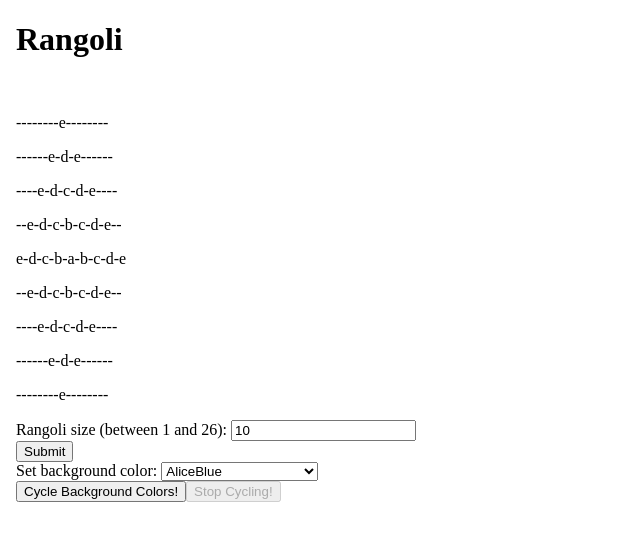
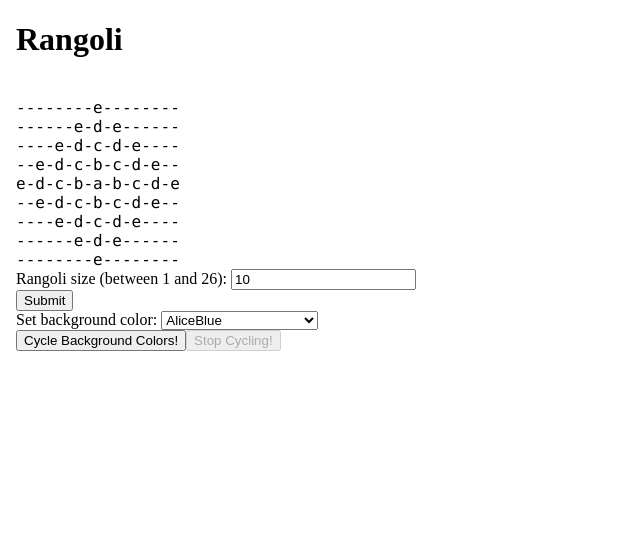
Before and after one commit to Gendo90/2020-Angular-Bootcamp, an Angular app in the folder rangoli/: page / in a window 1280 px wide. Shown: the top 540 px of the page, without its empty margins (0-640 px from the left). Built offline with nearby package versions, Linux system fonts and the light colour scheme.

Commit message:
fix: Update app so that size will dynamically change upon user input

```diff
--- a/rangoli/src/app/app.component.css
+++ b/rangoli/src/app/app.component.css
@@ -0,0 +1,5 @@
+p {
+    font-family: "Lucida Console";
+    padding: 0px;
+    margin: 0px;
+}
--- a/rangoli/src/app/app.component.html
+++ b/rangoli/src/app/app.component.html
@@ -17,14 +17,14 @@
       <!-- ADD HEADER HERE -->
       <!-- ADD DESCRIPTION OF PAGE AND BACKGROUND HERE! -->
       <div class="rangoli_holder">
-          <div id="rangoli_space" class="rangoli" [style.background-color]="background_color">
-              <p *ngFor="let line of rangoli_state">{{line}}</p>
+          <div id="rangoli_space" [style.background-color]="background_color">
+              <p class="rangoli" *ngFor="let line of rangoli_state">{{line}}</p>
           </div>
       </div>
       <article class="flex-list">
 
           <div class="list_desc">
-                  Rangoli size (between 1 and 26): <input type="text" id="input_size" name="input_size" [value]="size"><br>
+                  Rangoli size (between 1 and 26): <input type="text" id="input_size" name="input_size" (input)="updateSize($event.target.value)" [value]="size"><br>
                   <button id="submit" (click)="getRangoli()">Submit</button>
                   <br />
 
--- a/rangoli/src/app/app.component.ts
+++ b/rangoli/src/app/app.component.ts
@@ -27,7 +27,7 @@ export class AppComponent {
     background_color = "white";
 
     //size of the rangoli pattern
-    size = 10;
+    size = "10";
 
     //url to get the new rangoli pattern
     url = 'https://wayscript.com/api?';
@@ -35,6 +35,10 @@ export class AppComponent {
     updateBackground(color: string) {
         this.background_color = color;
         }
+
+    updateSize(newSize: string) {
+        this.size = newSize;
+    }
 
     getRangoli() {
         fetch(`https://wayscript.com/api?api_key=HRLP2pxChqSxV1uUFCnPeUo7OmXMTH0OePNsvb7OPww&program_id=8192&variables=${this.size}`
```
